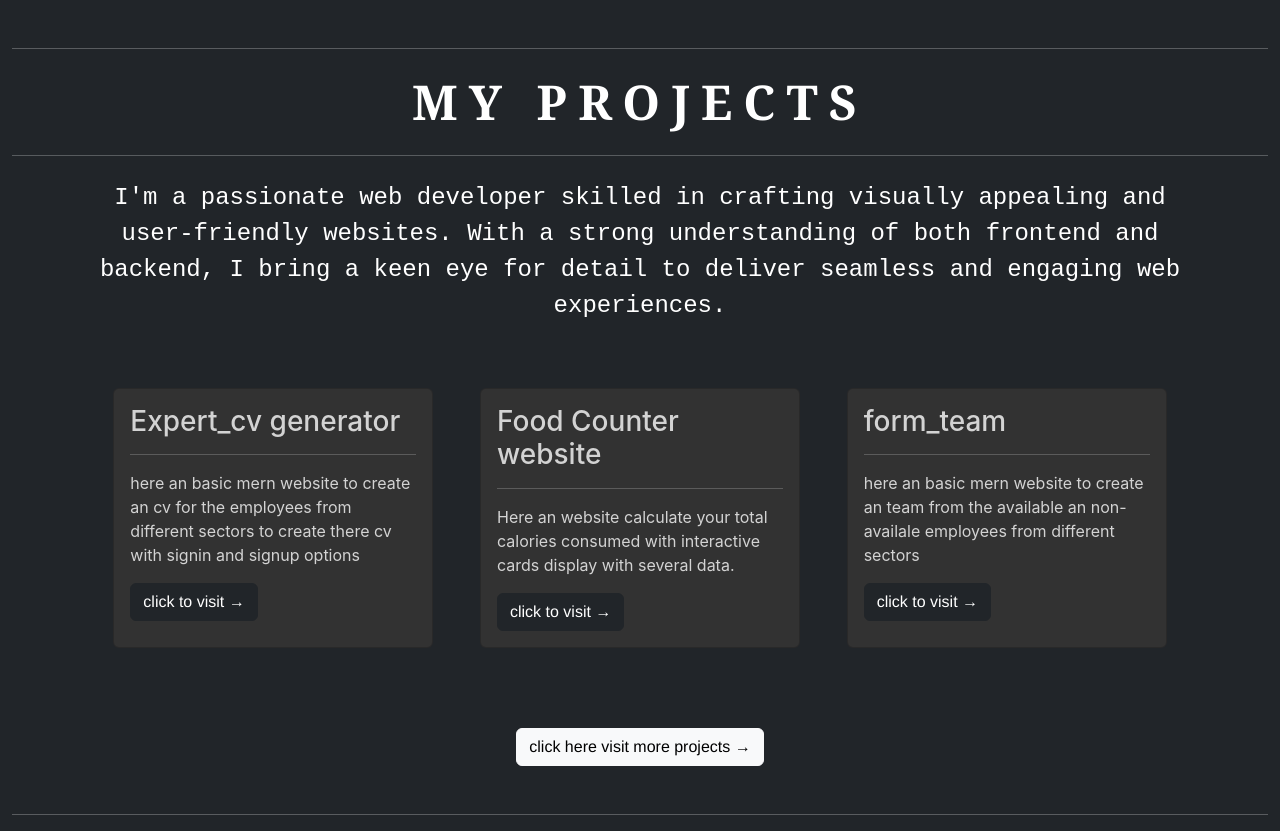
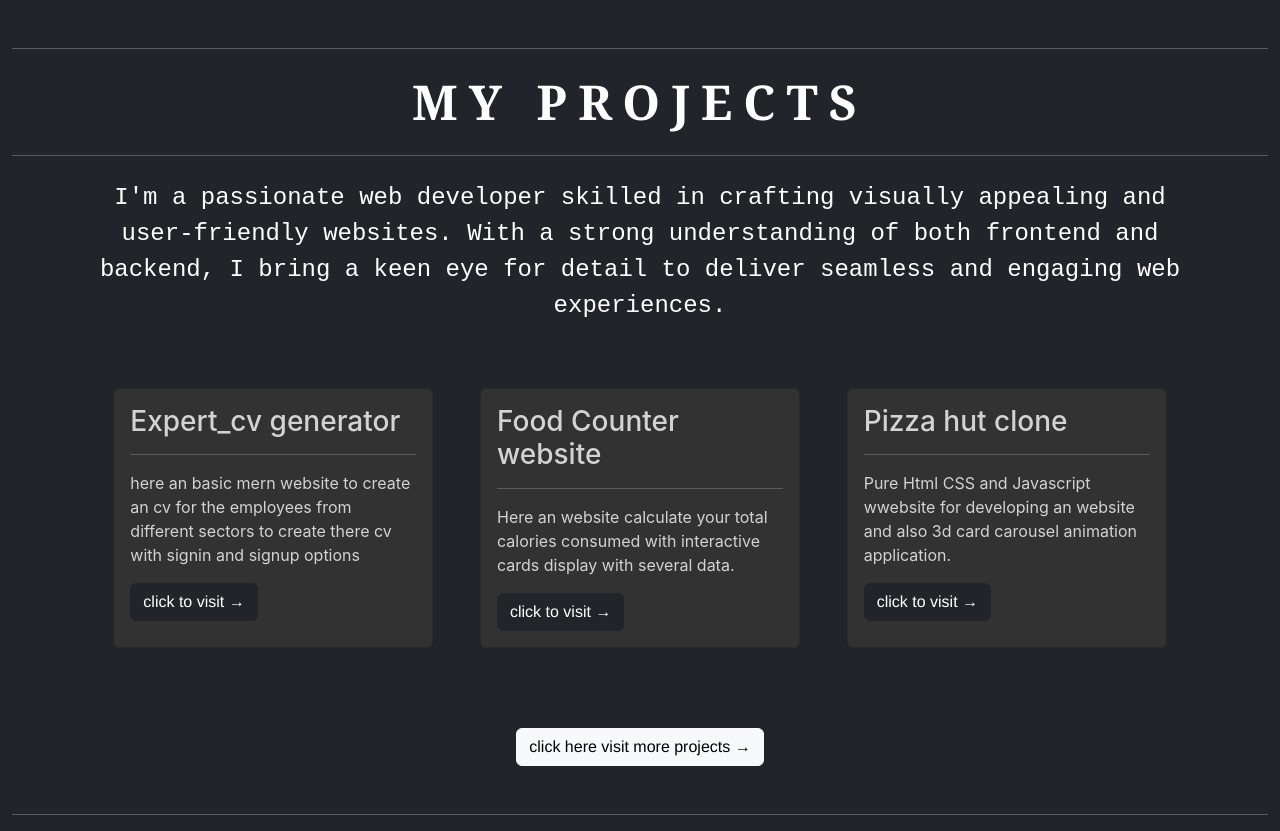
Before and after one commit to Adityadeveloper28/Aditya-Singh-portfolio, a React (Create React App) app: page /project in a window 1280 px wide. Built offline with nearby package versions, Linux system fonts and the light colour scheme.

Commit message:
Update Projects.js

```diff
--- a/src/components/Projects.js
+++ b/src/components/Projects.js
@@ -53,11 +53,10 @@ function Projects() {
           <div className="col  mb-4 d-flex justify-content-center">
             <div className="card  " style={{ width: "20rem" }}>
               <div className="card-body">
-                <h3 className="prh">form_team</h3>
+                <h3 className="prh">Pizza hut clone </h3>
                 <hr></hr>
                 <p>
-                  here an basic mern website to create an team from the
-                  available an non-availale employees from different sectors
+                  Pure Html CSS and Javascript wwebsite for developing an website and also 3d card carousel animation application.
                 </p>
                 <Link className="btn btn-dark" to="">
                   click to visit &rarr;
```
